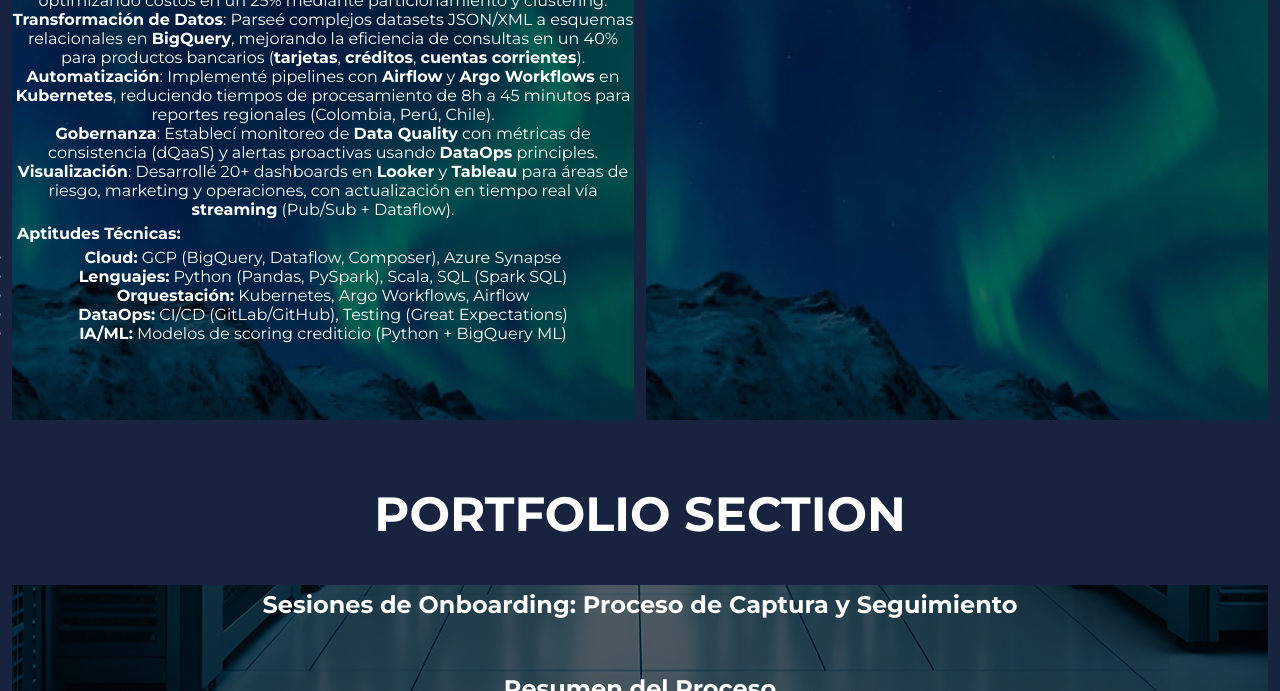
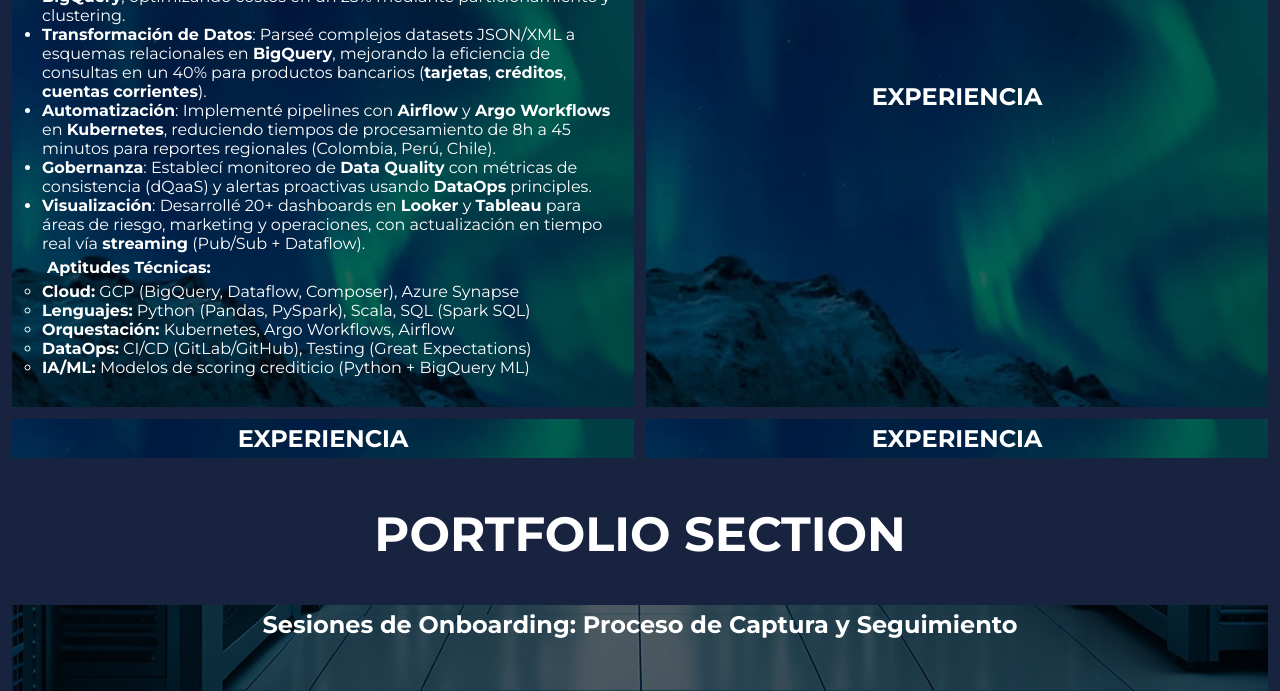
Before and after one commit to javiermorenof7/cv_portafolio, a plain HTML site: page index.html in a window 1280 px wide. Shown: the part 1170-1861 px from the top of the page. Drawn offline with nearby package versions, Linux system fonts and the light colour scheme.

Commit message:
Curriculum Portfolio y Experiencia

```diff
--- a/css/styles.css
+++ b/css/styles.css
@@ -351,7 +351,7 @@ h1 {
 
 /* -----------------Profile END-------------------- */
 
-/* -----------------Portfolio Section-------------------- */
+/* -----------------Portfolio and Experiens Section-------------------- */
 
 .portfolio, .experiencia {
   background-color: #18233f;
@@ -380,6 +380,7 @@ h1 {
   min-height: 0;
   min-width: 0;
   background-position: center;
+  place-content: center;
   /* background-position: center;
   background-size: cover;
   display: grid;
@@ -399,6 +400,16 @@ h1 {
 .portfolio__project:hover {
   opacity: 0.90;
   outline: 2px solid #fff ;
+}
+
+.experiencia__falabella {
+  text-align: left;
+  padding: 10px 20px 30px 30px;
+}
+
+.experiencia__falabella__apt {
+  padding-left: 30px;
+  padding-top: 20px;
 }
 
 /* -----------------Portfolio Proyects-------------------- */
--- a/index.html
+++ b/index.html
@@ -194,7 +194,15 @@
             </div>
             <div class="experiencia__container-item"
                 style="background-image: linear-gradient(#0009,#0009), URL('img/aurora-pictures-42qef0qrqpkno7tt.jpg');">
-                <h2 class="portfolio__proyect-name">PROJECT NAME</h2>
+                <h2 class="portfolio__proyect-name">EXPERIENCIA</h2>
+            </div>
+            <div class="experiencia__container-item"
+                style="background-image: linear-gradient(#0009,#0009), URL('img/aurora-pictures-42qef0qrqpkno7tt.jpg');">
+                <h2 class="portfolio__proyect-name">EXPERIENCIA</h2>
+            </div>
+            <div class="experiencia__container-item"
+                style="background-image: linear-gradient(#0009,#0009), URL('img/aurora-pictures-42qef0qrqpkno7tt.jpg');">
+                <h2 class="portfolio__proyect-name">EXPERIENCIA</h2>
             </div>
         </div>
     </section>
```
